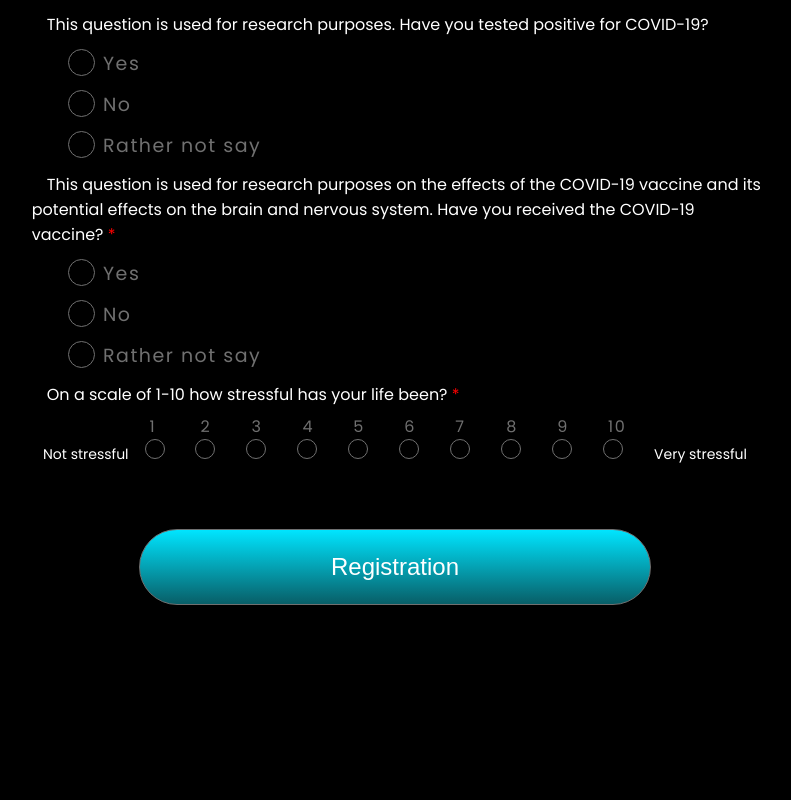
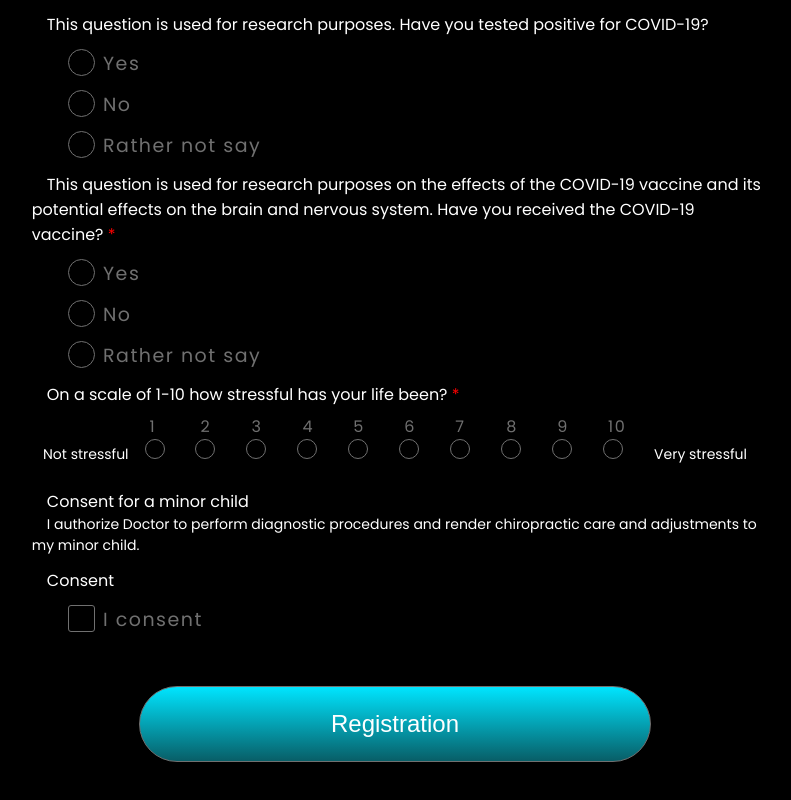
Before and after one commit to Simple2B/cortex-frontend, a React (Create React App) app: page /patient-registration in a window 1280 px wide. Shown: the part 3159-3959 px from the top of the page, without its empty margins (245-1036 px from the left). Before the commit the page ends 3804 px from the top, so only its background shows below. Built offline with nearby package versions, Linux system fonts and the light colour scheme.

Commit message:
add checkbox ConsentMinorChild and form all data from register form of client

```diff
--- a/src/components/PatientRegistration/PatientRegistration.tsx
+++ b/src/components/PatientRegistration/PatientRegistration.tsx
@@ -19,6 +19,7 @@ export default function PatientRegistration(): ReactElement {
   const [testedPositive, setTestedPositive] = useState('');
   const [covidVaccine, setCovidVaccine] = useState('');
   const [stressfulLevel, setStressfulLevel] = useState<number>();
+  const [consentMinorChild, setConsentMinorChild] = useState('');
 
 
   const itemsConditions = [
@@ -132,6 +133,7 @@ export default function PatientRegistration(): ReactElement {
       testedPositive: testedPositive,
       covidVaccine: covidVaccine,
       stressfulLevel: stressfulLevel,
+      consentMinorChild: isChecked ? consentMinorChild : '',
 
     };
     console.log(data);
@@ -180,8 +182,12 @@ export default function PatientRegistration(): ReactElement {
     setStressfulLevel(e.target.value)
   }
 
+  const handleChangConsentMinorChild = (e: any) => {
+    toggleCheckboxChange()
+    setConsentMinorChild(e.target.value)
+  }
+
   const stressLevel = Array.from({length: 10}, (_, i) => i + 1);
-  console.log("stressfulLevel => ", stressLevel)
 
   return (
     <>
@@ -314,6 +320,26 @@ export default function PatientRegistration(): ReactElement {
             <div className="reqFormSubTitleText">Very stressful</div>
           </div>
 
+          <div className="reqFormTitleText"> Consent for a minor child
+            <br/>
+            <div className="reqFormSubTitleText">I authorize Doctor to perform diagnostic procedures and render chiropractic care and adjustments to my minor child.</div>
+          </div>
+          <div className="reqFormTitleText">Consent</div>
+
+          <div className="checkboxRegisterForms checkboxOtherRegisterForms">
+            <label className="container">
+              <input
+                type="checkbox"
+                value="I consent"
+                checked={isChecked}
+                onChange={handleChangConsentMinorChild}
+              />
+              <span className="checkMark"></span>
+              I consent
+            </label>
+          </div>
+
+
 
           <button onClick={handleSubmit} className="registration_button">Registration</button>
         </form>
```
